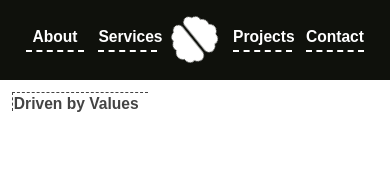
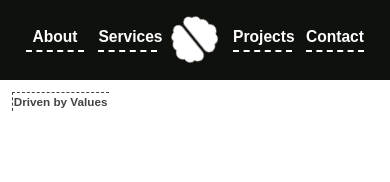
Before and after one commit to karimfawaz/brainTwoPoint0-website, a Next.js app: page / in a window 390 px wide. Shown: the top 182 px of the page. Built offline with nearby package versions, Linux system fonts and the light colour scheme; a web font is replaced by a local one.

Commit message:
Changed Responsiveness Params

```diff
--- a/styles/Company.module.css
+++ b/styles/Company.module.css
@@ -29,7 +29,6 @@
 .container {
     display: flex;
     justify-content: center;
-
 }
 
 .logo {
@@ -37,7 +36,6 @@
     width: 13vw;
     align-self: center;
     animation: display 5s 1.75s forwards;
-
 }
 
 .name {
@@ -52,38 +50,21 @@
 @keyframes display {
     0% {
         opacity: 0;
-
-
     }
     90% {
         opacity: 0;
-
-
     }
-
     100% {
         opacity: 1;
-
     }
 }
 
 @media only screen and (max-width:650px) {
-    .sloganUp {
-        font-size: 4vw;
-        width: 35vw;
-        height: 5vw;
-    }
-    .sloganDown {
-        font-size: 4vw;
-        width: 40vw;
-        height: 5vw;
-    }
     .logo {
         height: 13.5vw;
         width: 13.5vw;
     }
     .name {
-
         margin-top: 2vw;
         margin-bottom: 2vw;
     }
--- a/styles/Splash.module.css
+++ b/styles/Splash.module.css
@@ -16,8 +16,8 @@
 .companyName {
     color: black;
     font-size: 13vw;
-    height: 13vw;
-    width: 60vw;
+    height: 15vw;
+    width: 100%;
 }
 
 .companySlogan {
```
